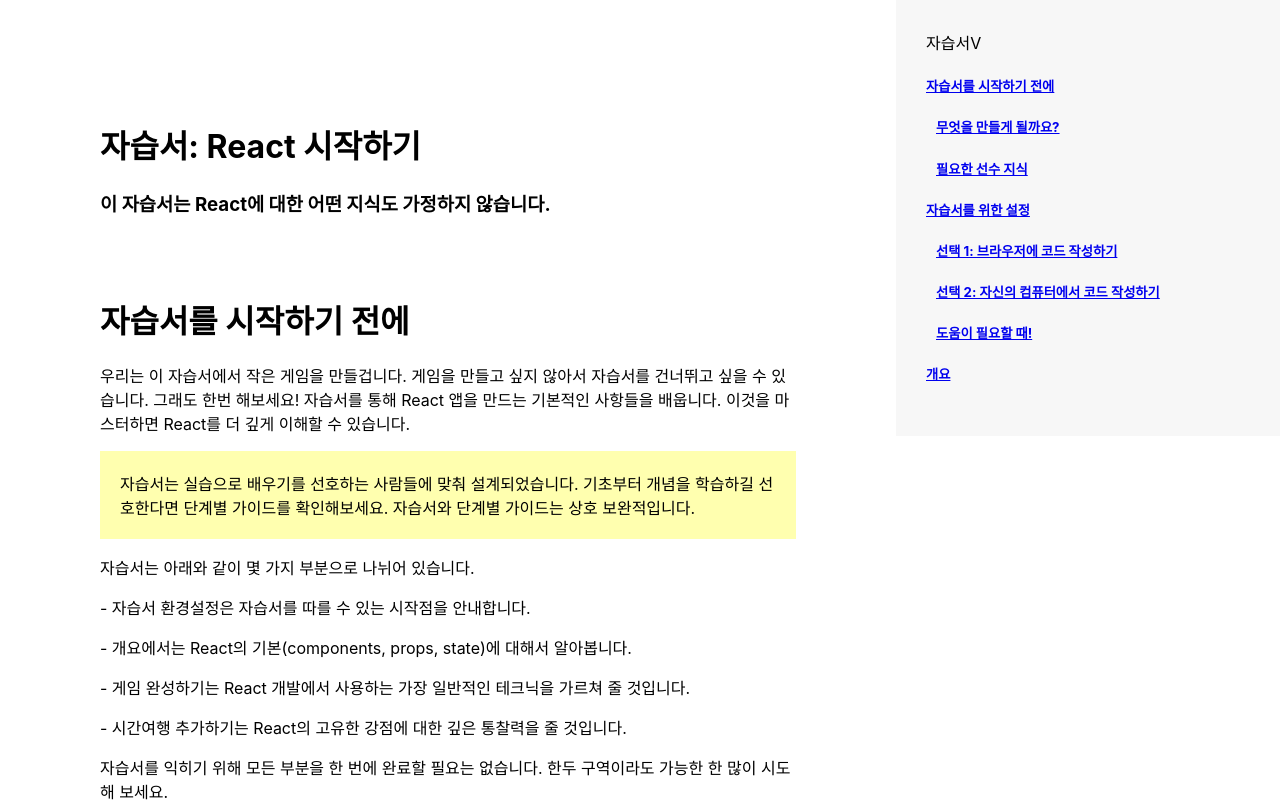
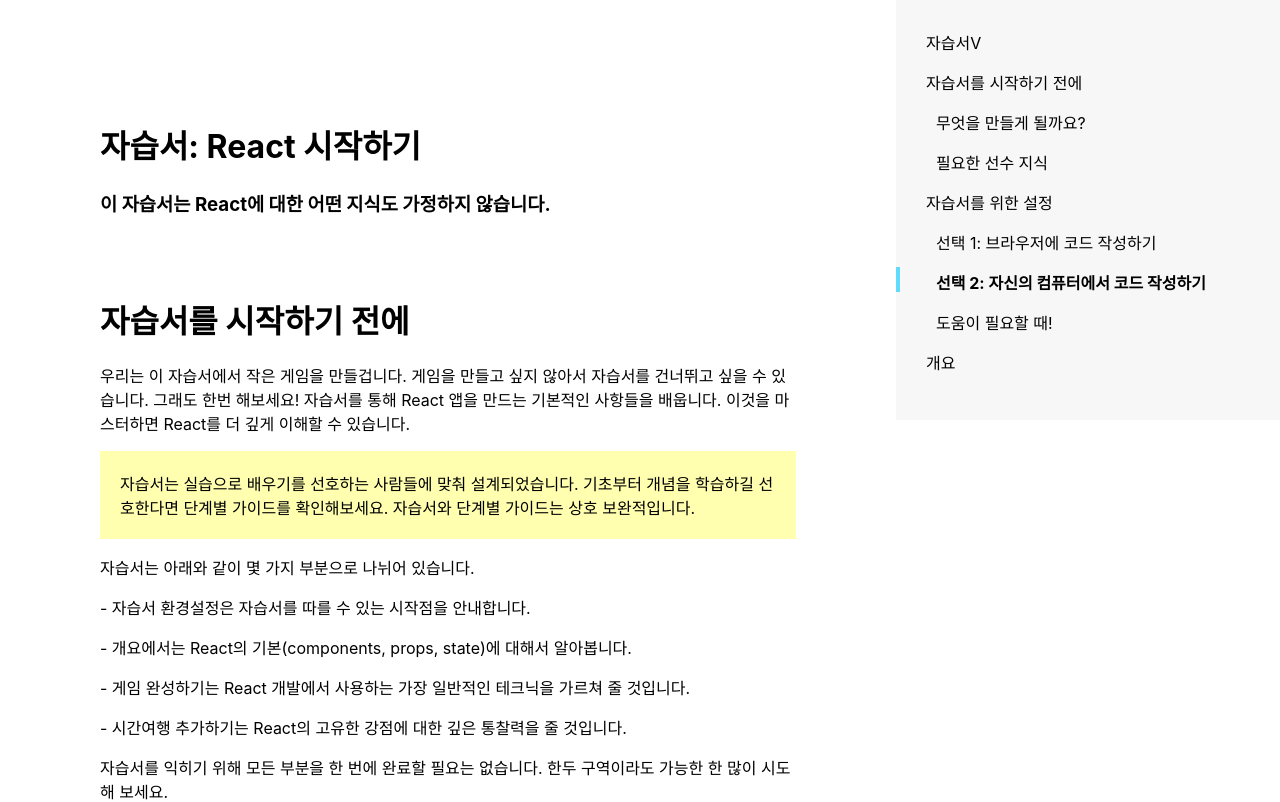
Before and after one commit to JinHyeonBae/BamtolBlog, a React (Create React App) app in the folder front/: page /post in a window 1280 px wide. Shown: the top 802 px of the page. Built offline with nearby package versions, Linux system fonts and the light colour scheme.

Commit message:
feat(post scroll): 현재 뷰포트에 보이는 내용의 제목에 표시 Intersection Observer API 이용

```diff
--- a/front/src/components/PostRead/IndexChart.js
+++ b/front/src/components/PostRead/IndexChart.js
@@ -1,6 +1,7 @@
-import React from 'react';
+import React, { useState } from 'react';
 import { useLocation } from 'react-router-dom';
 import TitleList from './TitleList';
+import useIntersectionObservation from './useIntersectionObservation';
 
 const dummyData = [
   {
@@ -46,6 +47,9 @@
   const location = useLocation();
   const hash = location.hash.slice(1);
 
+  const [activeId, setActiveId] = useState("");
+  useIntersectionObservation(setActiveId);
+
   return (
     <div className='IndexChart'>
       <div>
@@ -58,18 +62,18 @@
           if(title.childTitles.length) {
             return (
               <li key={title.id} className='title'>
-                <TitleList title={title.title} hash={hash}/>
+                <TitleList title={title.title} hash={hash} activeId={activeId}/>
                 <ul>
                   {title.childTitles.map((childTitle) =>
                     <li key={childTitle.id} className='title'>
-                      <TitleList title={childTitle.title} hash={hash} />
+                      <TitleList title={childTitle.title} hash={hash} activeId={activeId}/>
                     </li>
                   )}
                 </ul>
               </li>
             )
           }
-          return(<li key={title.id} className='title'><TitleList title={title.title} hash={hash} /></li>)
+          return(<li key={title.id} className='title'><TitleList title={title.title} hash={hash} activeId={activeId} /></li>)
         })}
         </ul>
       </div>
--- a/front/src/components/PostRead/PostRead.scss
+++ b/front/src/components/PostRead/PostRead.scss
@@ -55,5 +55,12 @@
       left: 0px;
       margin-top: -3px;
     }
+    .active {
+      font-weight: bold;
+    }
+    a {
+      text-decoration: none;
+      color: black;
+    }
   }
 }
--- a/front/src/components/PostRead/TitleList.js
+++ b/front/src/components/PostRead/TitleList.js
@@ -1,12 +1,12 @@
 import React from 'react';
 import { HashLink } from 'react-router-hash-link';
 
-const TitleList = ({title, hash}) => {
-  console.log(title, decodeURIComponent(hash), decodeURIComponent(hash)==title);
+const TitleList = ({title, hash, activeId}) => {
+  const active = (decodeURIComponent(hash) === title || activeId === title);
   return (
     <HashLink smooth to={`/post#${title}`}>
-      {decodeURIComponent(hash)===title && <span className='bookmark'></span>}
-      <h5>{title}</h5>
+      {active && <span className='bookmark'></span>}
+      <p className={active ? "active" : ""}>{title}</p>
     </HashLink>
   )
 }
--- /dev/null
+++ b/front/src/components/PostRead/useIntersectionObservation.js
@@ -0,0 +1,27 @@
+import { useEffect, useRef } from 'react';
+
+const useIntersectionObservation = (setActiveId) => {
+  const contentRef = useRef({});
+
+  useEffect(() => {
+    const option = { threshold: 1.0 };
+    const callback = ( observedContent ) => {
+      observedContent.forEach((content) => {
+        contentRef.current[content.target.id] = content;
+      });
+      const visibleContent = Object.values(contentRef.current).filter(
+        (content) => content.isIntersecting
+      );
+      setActiveId(visibleContent[0].target.id);
+    };
+    const observer = new IntersectionObserver(callback, option);
+
+    const contents = [...document.querySelectorAll('[class^="header_"]')];
+
+    contents.forEach((content) => observer.observe(content));
+
+    return () => observer.disconnect();
+  }, [setActiveId]);
+};
+
+export default useIntersectionObservation;
```
